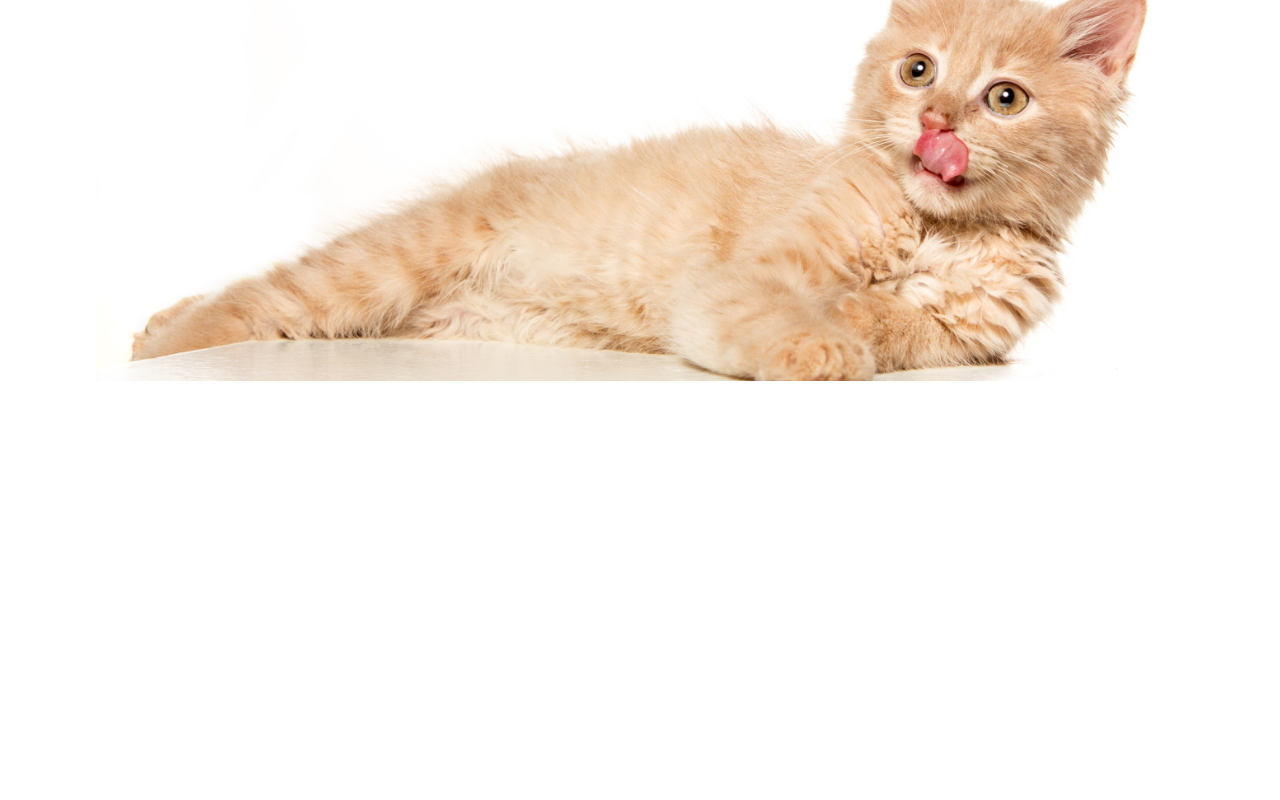
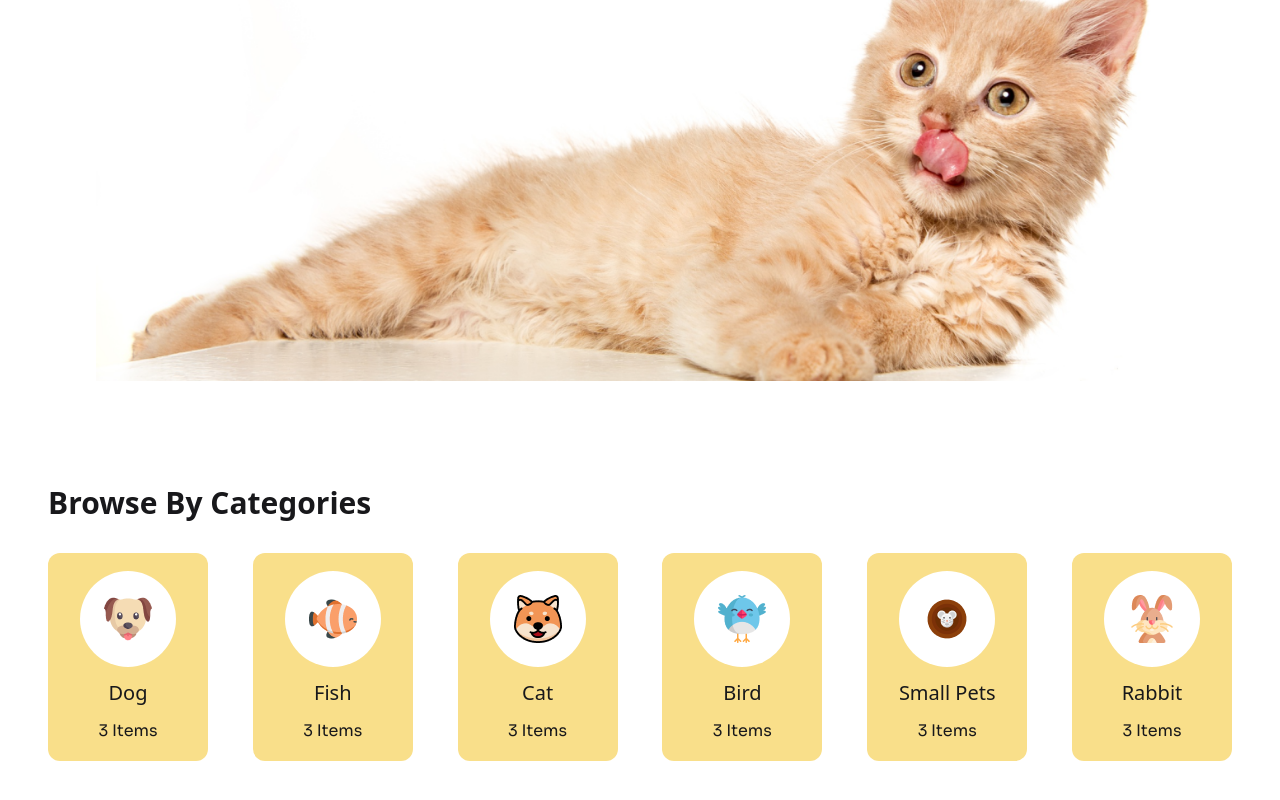
Before and after one commit to al-amin21c/cat-shop, a plain HTML site: page index.html in a window 1280 px wide. Shown: the part 472-1272 px from the top of the page. Before the commit the page ends 897 px from the top, so only its background shows below. Drawn offline with nearby package versions, Linux system fonts and the light colour scheme; a web font is replaced by a local one.

Commit message:
category section added

```diff
--- a/index.html
+++ b/index.html
@@ -17,10 +17,10 @@
     <script src="https://kit.fontawesome.com/87a3f7ed7c.js" crossorigin="anonymous"></script>
     <!--style section-->
     <style>
-        .primary-font {
+        .primary {
             font-family: "ADLaM Display", system-ui;
             }
-        .common-font {
+        .common {
             font-family: "Sora", sans-serif;
             font-optical-sizing: auto;
             font-weight: <weight>;
@@ -30,7 +30,7 @@
     </style>
 </head>
 <body class="container m-auto">
-    <header class="py-7 px-4 md:px-12 lg:px-24 mb-12 lg:mb-24" >
+    <header class="py-7 px-4 md:px-12 lg:px-24 md:mb-20 lg:mb-24" >
         <!--navbar section-->
         <!--start of nav-->
         <div class="hidden md:flex justify-between items-center  ">
@@ -63,17 +63,70 @@
             <div class="">
                 <!--slogan div-->
                 <div class="mb-4 space-y-4 absolute z-10">
-                    <h2 class="text-6xl">Pamper Your Pet, <br> Because They Deserve <br> the Bes</h2>
-                    <p>Discover a world of treats, toys, and essentials handpicked for <br> your furry friends. Shop now and make tails wag with joy!</p>
+                    <h2 class="text-6xl primary">Pamper Your Pet, <br> Because They Deserve <br> the Bes</h2>
+                    <p class="common text-xl">Discover a world of treats, toys, and essentials handpicked for <br> your furry friends. Shop now and make tails wag with joy!</p>
                     <button class="bg-yellow-400 text-black px-3 py-1.5 rounded-md">Find a pet</button>
                 </div>
-                <div class="lg:top-20 md:top-30 sm:top-20 top-70 relative ">
+                <!--img div-->
+                <div class="top-72 lg:top-20 sm:top-64 md:top-44  relative ">
                     <img src="c1-assets/cat-big.png" alt="">
                 </div>
-
             </div>
         </div>
     </header>
+    <main class="py-7 px-4 md:px-12 lg:px-12 mb-12 lg:mb-24 mx-auto mt-70 md:mt-32">
+        <!--category section-->
+            <h2 class="font-semibold text-3xl primary mb-8">Browse By Categories</h2>
+            <div class="grid
+            grid-cols-2 grid-rows-3
+            md:grid-cols-3 md:grid-rows-2
+            lg:flex lg:justify-between  justify-items-center gap-y-3 gap-x-3 mx-auto">
+              <div class="h-52 lg:w-40 md:w-40 w-1/2 bg-[#F9DF8A] rounded-xl flex justify-center items-center flex-col gap-3">
+                <div class="bg-white rounded-full h-24 w-24 flex justify-center items-center">
+                  <img src="c1-assets/dog-cartoon.png" alt="">
+                </div>
+                <h4 class="primary text-xl">Dog</h4>
+                <p class="common text-base">3 Items</p>
+              </div>
+              <div class="h-52 lg:w-40 md:w-40 w-1/2 bg-[#F9DF8A] rounded-xl flex justify-center items-center flex-col gap-3">
+                <div class="bg-white rounded-full h-24 w-24 flex justify-center items-center">
+                  <img src="c1-assets/fish-cartoon.png" alt="">
+                </div>
+                <h4 class="primary text-xl">Fish</h4>
+                <p class="common text-base">3 Items</p>
+              </div>
+              <div class="h-52 lg:w-40 md:w-40 w-1/2 bg-[#F9DF8A] rounded-xl flex justify-center items-center flex-col gap-3">
+                <div class="bg-white rounded-full h-24 w-24 flex justify-center items-center">
+                  <img src="c1-assets/cat-cartoon.png" alt="">
+                </div>
+                <h4 class="primary text-xl">Cat</h4>
+                <p class="common text-base">3 Items</p>
+              </div>
+              <div class="h-52 lg:w-40 md:w-40 w-1/2 bg-[#F9DF8A] rounded-xl flex justify-center items-center flex-col gap-3">
+                <div class="bg-white rounded-full h-24 w-24 flex justify-center items-center">
+                  <img src="c1-assets/bird-cartoon.png" alt="">
+                </div>
+                <h4 class="primary text-xl">Bird</h4>
+                <p class="common text-base">3 Items</p>
+              </div>
+              <div class="h-52 lg:w-40 md:w-40 w-1/2 bg-[#F9DF8A] rounded-xl flex justify-center items-center flex-col gap-3">
+                <div class="bg-white rounded-full h-24 w-24 flex justify-center items-center">
+                  <img src="c1-assets/mouse-cartoon.png" alt="">
+                </div>
+                <h4 class="primary text-xl">Small Pets</h4>
+                <p class="common text-base">3 Items</p>
+              </div>
+              <div class="h-52 lg:w-40 md:w-40 w-1/2 bg-[#F9DF8A] rounded-xl flex justify-center items-center flex-col gap-3">
+                <div class="bg-white rounded-full h-24 w-24 flex justify-center items-center">
+                  <img src="c1-assets/rabbit-cartoon.png" alt="">
+                </div>
+                <h4 class="primary text-xl">Rabbit</h4>
+                <p class="common text-base">3 Items</p>
+              </div>
+            </div>
+          </div>
+
+    </main>
 
 </body>
 </html>
--- /dev/null
+++ b/style.css
@@ -0,0 +1,4 @@
+.category {
+    display: grid;
+    grid-template-rows:repeat(1 , 1fr)
+}
```
